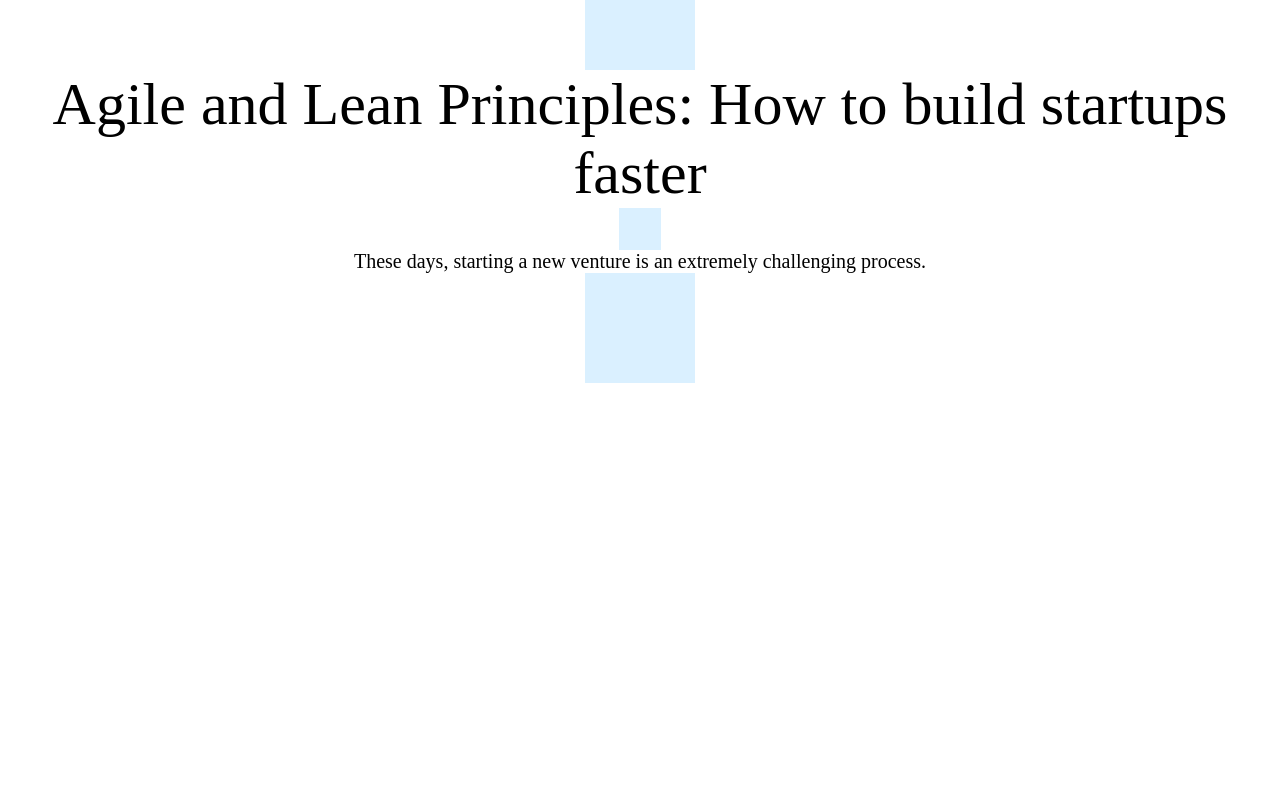
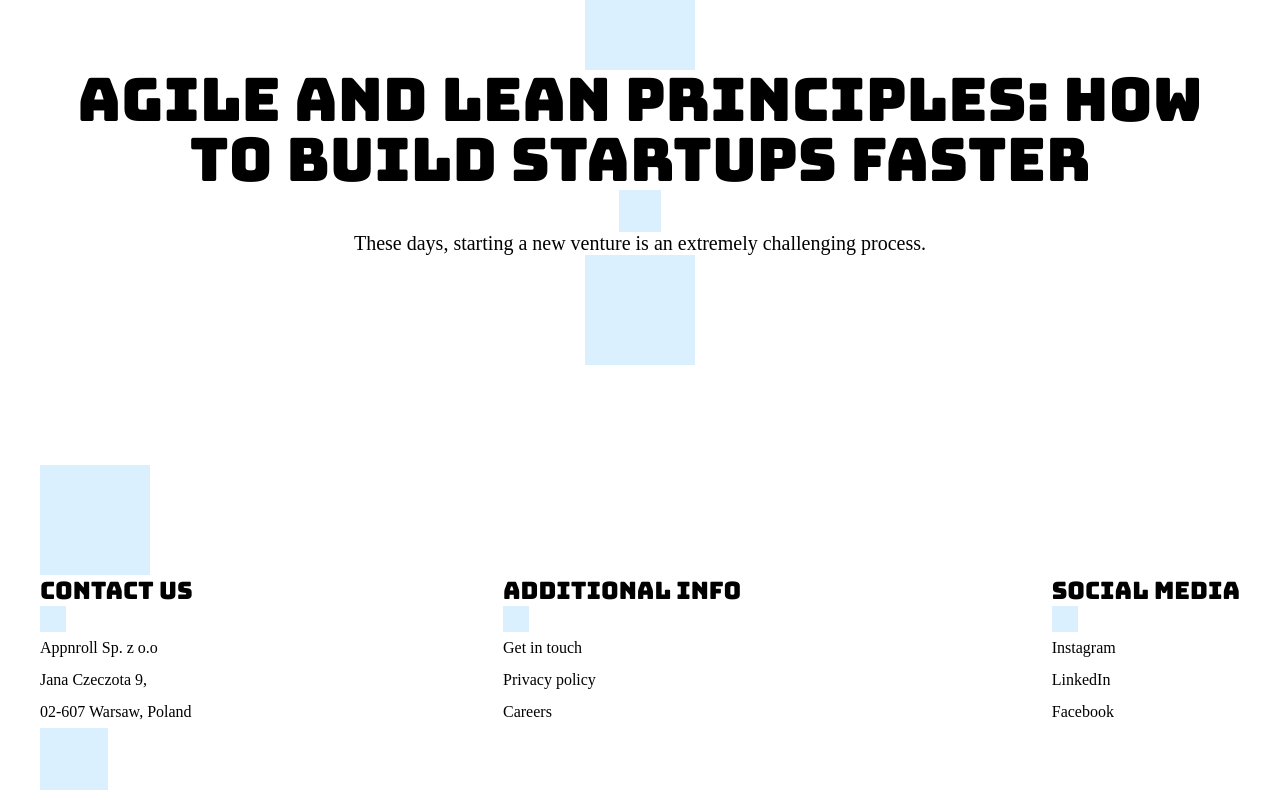
Before and after one commit to alekseiDeveloper1/polygon, a plain HTML site: page src/index.html in a window 1280 px wide. Shown: the part 780-1570 px from the top of the page. Before the commit the page ends 1263 px from the top, so only its background shows below. Drawn offline with Linux system fonts and the light colour scheme.

Commit message:
add contacts

```diff
--- a/src/css/style.css
+++ b/src/css/style.css
@@ -1,7 +1,17 @@
 body {
     margin: 0;
 }
+ul {
+    margin: 0;
+    padding-left: 0;
+}
+li  {
+    line-height: 2;
+    list-style-type: none;
+}
 .main__title {
+    font-family: 'Bungee';
+    line-height: 1;
     display: inline-block;
     width: 49%;
     text-align: center;
@@ -22,6 +32,8 @@ body {
     margin: 0 auto;
 }
 .info__title {
+    font-family: 'Bungee';
+    line-height: 1;
     font-weight: 400;
     font-size: 60px;
 }
@@ -35,6 +47,17 @@ body {
     height: 110px;
     background: rgba(73, 182, 255, 0.2);
 }
+.info__block_middle {
+    width: 68px;
+    height: 68px;
+    background: rgba(73, 182, 255, 0.2);
+}
+
+.info__block_the-smallest {
+    width: 26px;
+    height: 26px;
+    background: rgba(73, 182, 255, 0.2);
+}
 .info__block_big-center {
     margin: 0 auto;
 }
@@ -46,3 +69,19 @@ body {
 .info__block_small-center {
     margin: 0 auto;
 }
+.contacts {
+    margin: 0 0 100px 0;
+}
+.contacts__blocks {
+    display: flex;
+    justify-content: space-between;
+}
+.contacts__block {}
+.block-contacts {}
+.block-contacts__title {
+    font-family: 'Bungee';
+    font-weight: 400;
+    font-size: 24px;
+}
+.block-contacts__desc {}
+.contacts__logo {}
--- a/src/index.html
+++ b/src/index.html
@@ -4,6 +4,7 @@
     <meta charset="UTF-8">
     <meta http-equiv="X-UA-Compatible" content="IE=edge">
     <meta name="viewport" content="width=device-width, initial-scale=1.0">
+    <link href="https://fonts.googleapis.com/css?family=Bungee:regular" rel="stylesheet" />
     <link rel="stylesheet" href="./css/style.css">
     <title>Polygon</title>
 </head>
@@ -25,5 +26,44 @@
             <div class="info__block_big info__block_big-center"></div>
         </div>
     </section>
+    <section class="contacts">
+        <div class="container">
+            <div class="info__block_big"></div>
+            <div class="contacts__blocks">
+                <div class="contacts__block block-contacts">
+                    <div class="block-contacts__title">Contact Us</div>
+                    <div class="info__block_the-smallest">
+                    </div>
+                    <ul class="block-contacts__desc">
+                        <li>Appnroll Sp. z o.o</li>
+                        <li>Jana Czeczota 9,</li>
+                        <li>02-607 Warsaw, Poland</li>
+                    </ul>
+                </div>
+                <div class="contacts__block block-contacts">
+                    <div class="block-contacts__title">Additional Info</div>
+                    <div class="info__block_the-smallest"></div>
+                    <ul class="block-contacts__desc">
+                        <li>Get in touch</li>
+                        <li>Privacy policy</li>
+                        <li>Careers</li>
+                    </ul>
+                </div>
+                <div class="contacts__block block-contacts">
+                    <div class="block-contacts__title">social media</div>
+                    <div class="info__block_the-smallest"></div>
+                    <ul class="block-contacts__desc">
+                        <li>Instagram</li>
+                        <li>LinkedIn</li>
+                        <li>Facebook</li>
+                    </ul>
+                </div>
+            </div>
+            <!-- /.contacts__blocks -->
+            <div class="info__block_middle"></div>
+            <img src="./img/logo.svg" alt="logo" class="contacts__logo"></img>
+            <div class="info__block_big"></div>
+        </div>
+    </section>
 </body>
 </html>
```
Also changed, not shown: src/img/logo.svg (added).
